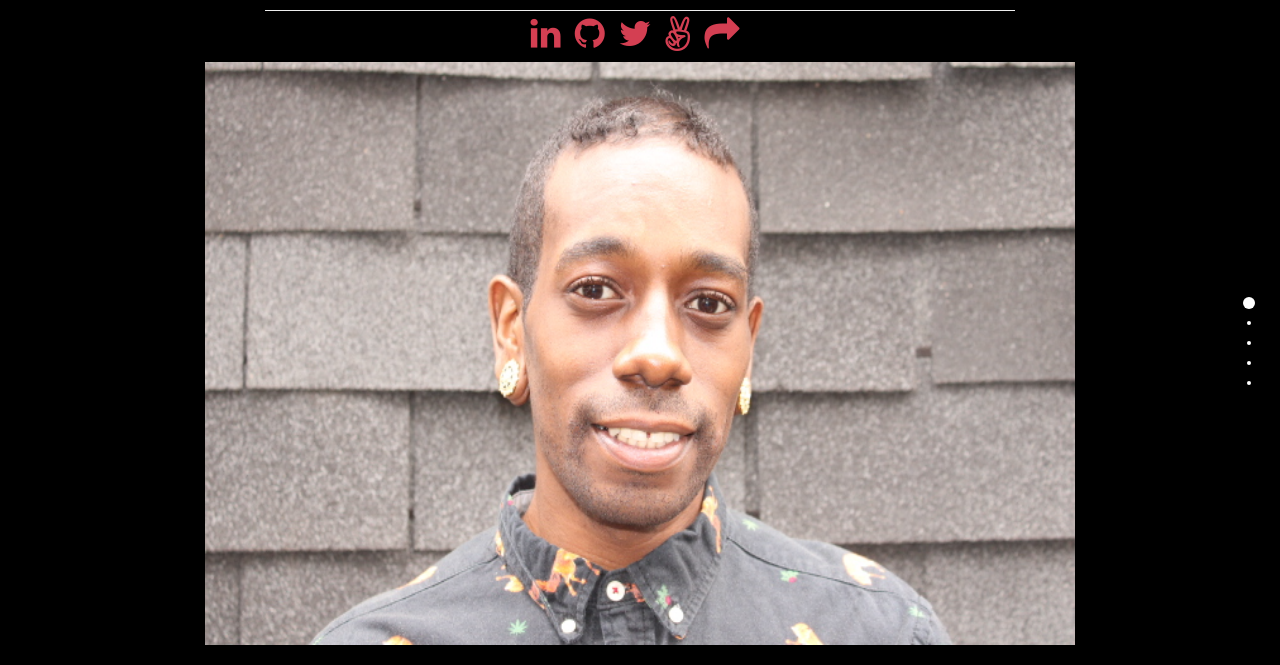
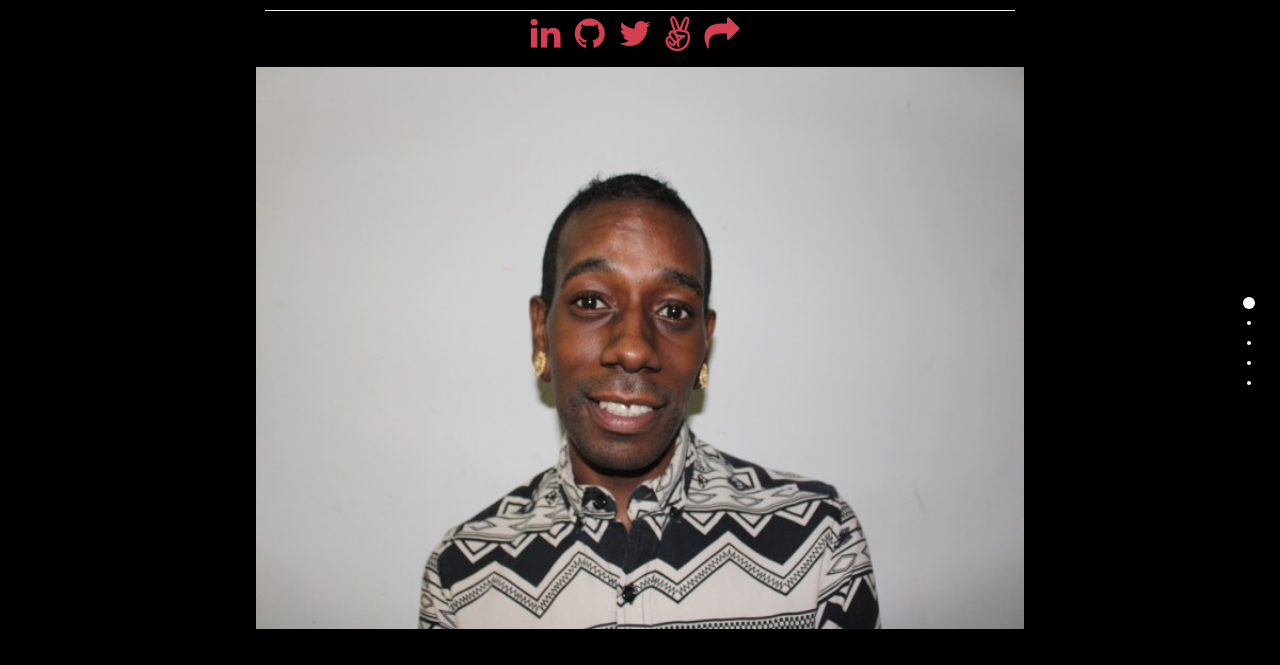
Before and after one commit to Unfitweirdo/FwcIIportfolio, a plain HTML site: page index.html in a window 1280 px wide. Shown: the part 57-722 px from the top of the page. Drawn offline with nearby package versions, Linux system fonts and the light colour scheme.

Commit message:
Add files via upload

```diff
--- a/css/templatemo-style.css
+++ b/css/templatemo-style.css
@@ -161,8 +161,8 @@ h1, h2, h3, h4, h5 {
 
 
 #home {
-    background: url('../images/home-bg.png');
-    background-size: 68% 55%;
+    background: url('../images/home-bg.jpg');
+    background-size: 60% 53%;
     background-position: 50% 25%;
     background-repeat: no-repeat;
     padding-top: 10px;
```
